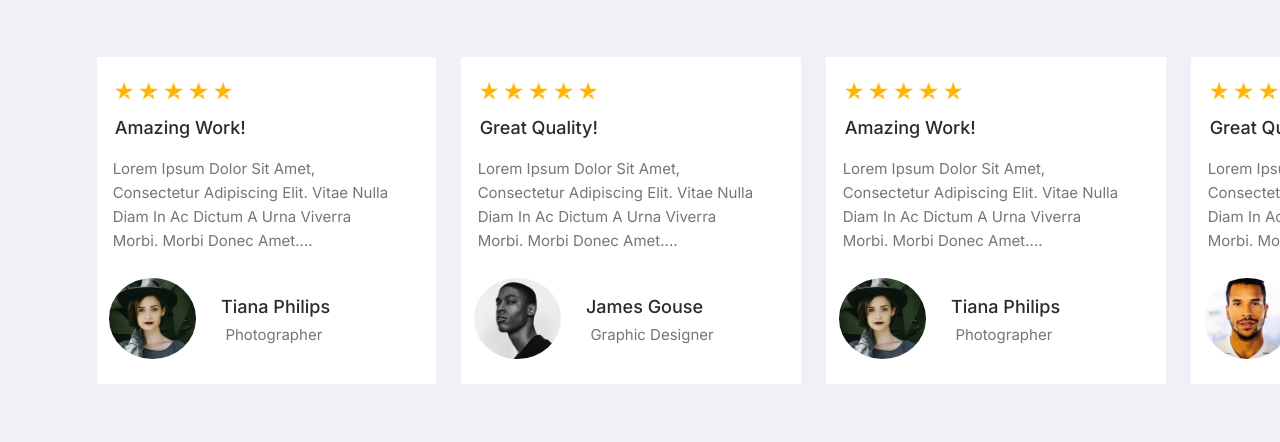
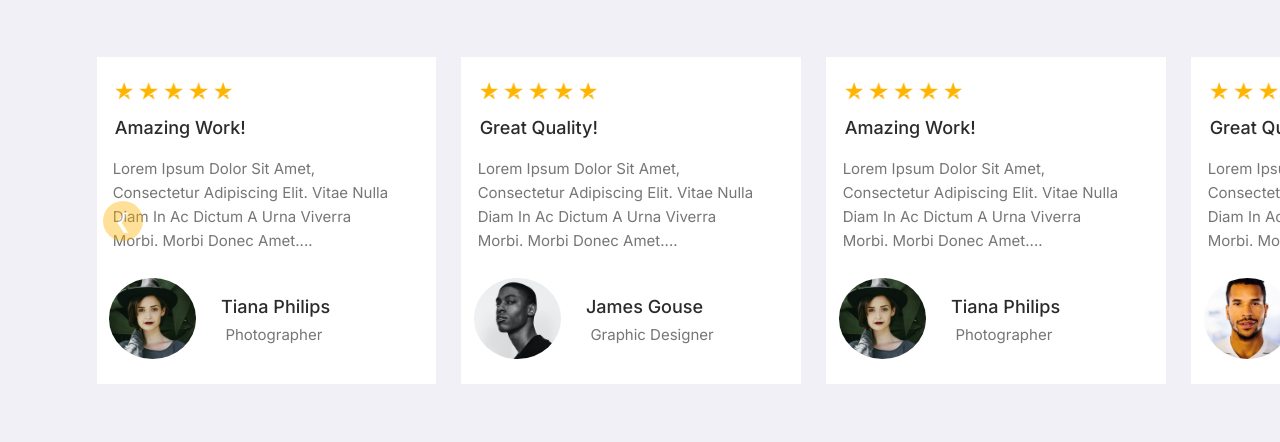
Before and after one commit to jagmohanjha/FigmaDesign, a plain HTML site: page index.html in a window 1280 px wide. Shown: the part 2114-2556 px from the top of the page. Drawn offline with Linux system fonts and the light colour scheme.

Commit message:
Fixed recommendations carousel

```diff
--- a/CSS/recommendation.css
+++ b/CSS/recommendation.css
@@ -1,4 +1,3 @@
-
 .recommendation {
     width: 100%;
     height: 550.17px;
@@ -58,6 +57,7 @@
     top: 0;
     right: -3px;
     background: #F0F0F6;
+    z-index: 2;
 }
 .Carousel{
      margin-top: 45px;
@@ -76,12 +76,14 @@
 .recommendations-track {
     position: relative;
     left: 0;
-    width: 1996px;
+    width: max-content;
     height: 327.1px;
     display: flex;
+    flex-wrap: nowrap;
     gap: 25px;
     padding: 0 98px;
-     transform: translateX(-260px);
+    transform: translateX(0);
+    transition: transform 0.5s ease;
 }
 .review-card {
     width: 340px;
@@ -89,7 +91,6 @@
     position: relative;
     flex-shrink: 0;
     background: #FFFFFF;
-
 }
 .review-heading {
     position: absolute;
@@ -218,11 +219,30 @@
     left: 755px;
     margin-top: 20px;
 }
-.recommendations-track {
-    display: flex;
-    transition: transform 0.5s ease;
+.carousel-btn {
+    position: absolute;
+    top: 50%;
+    transform: translateY(-50%);
+    width: 40px;
+    height: 40px;
+    border: none;
+    border-radius: 50%;
+    background: #FFB400;
+    color: #FFFFFF;
+    font-size: 20px;
+    cursor: pointer;
+    z-index: 5;
 }
 
-.review-card {
-    flex-shrink: 0;
+.prev-btn {
+    left: 105px;
 }
+
+.next-btn {
+    right: 105px;
+}
+
+.carousel-btn:disabled {
+    opacity: 0.4;
+    cursor: not-allowed;
+}
--- a/JS/script.js
+++ b/JS/script.js
@@ -33,9 +33,14 @@ let currentIndex = 0;
 
 function getVisibleCards() {
     const cardWidth = cards[0].getBoundingClientRect().width;
-    const trackWidth = track.parentElement.getBoundingClientRect().width;
+    const gap = parseFloat(getComputedStyle(track).gap) || 0;
+    const carouselWidth = document.querySelector(".Carousel").clientWidth;
+    const visibleWidth = carouselWidth - 196;
 
-    return Math.max(1, Math.floor(trackWidth / cardWidth));
+    return Math.max(
+        1,
+        Math.floor((visibleWidth + gap) / (cardWidth + gap))
+    );
 }
 
 function updateCarousel() {
@@ -99,7 +104,7 @@ contactForm.addEventListener("submit", function (event) {
 });
 
 const revealElements = document.querySelectorAll(
-    ".project-card1, .project-card2, .review-card, .contact-info-card"
+    ".project-card1, .project-card2, .contact-info-card"
 );
 
 const observer = new IntersectionObserver(function (entries) {
```
